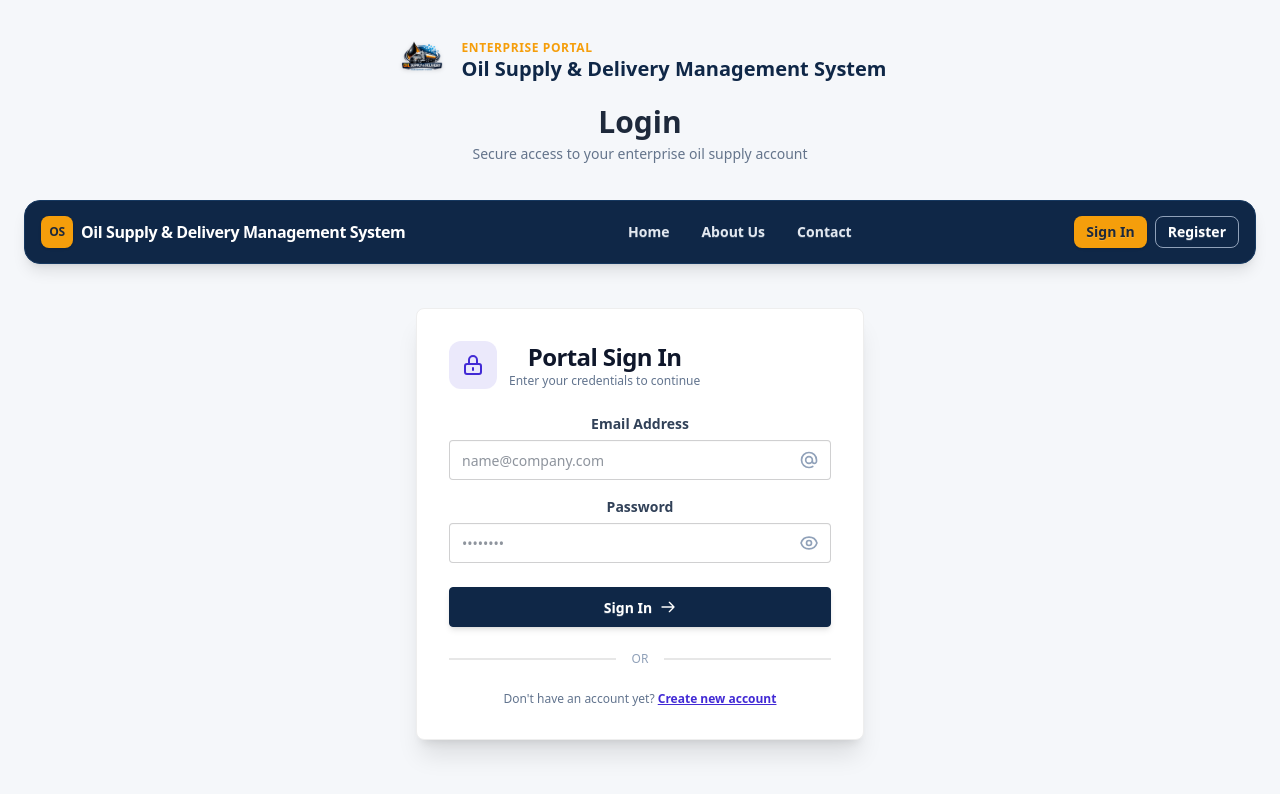
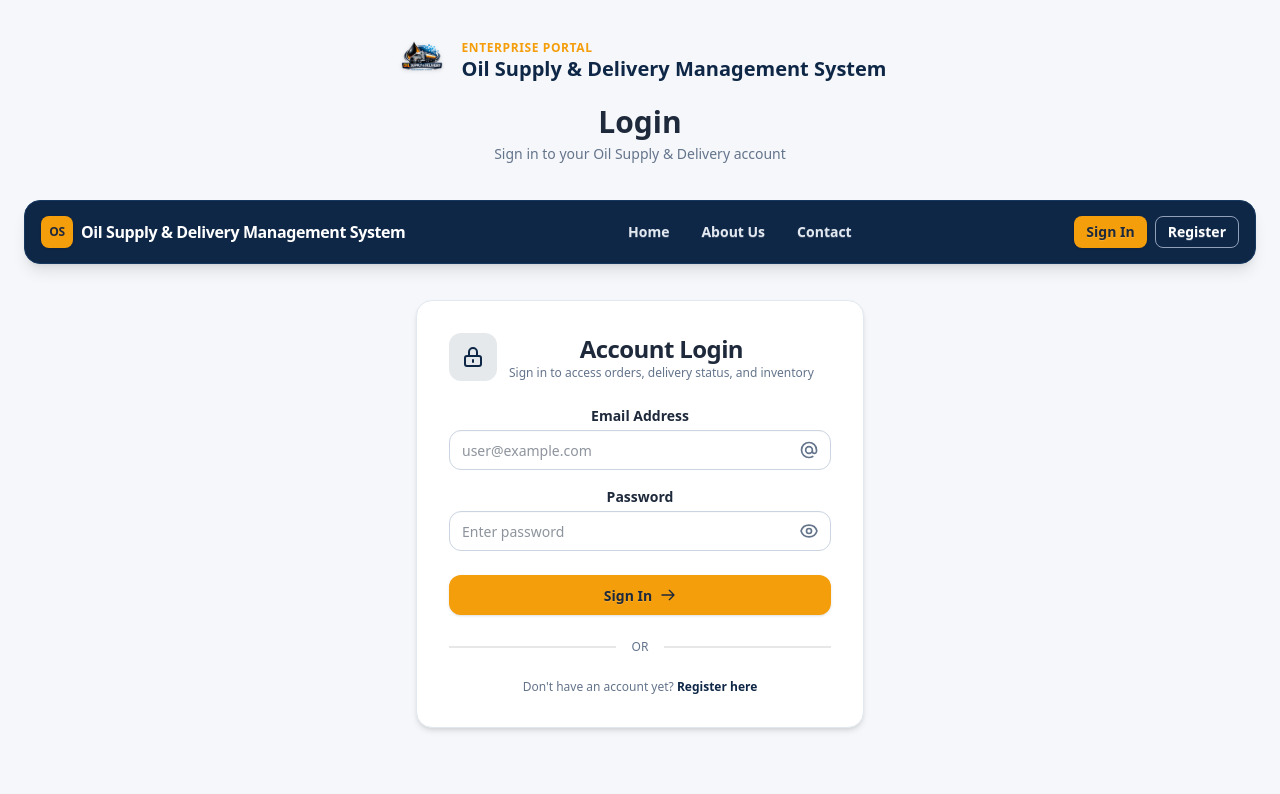
Before and after one commit to MirEashanZaman/Oil-Supply-Delivery-Management-System-Frontend, a Next.js app: page /login in a window 1280 px wide. Shown: the top 794 px of the page. Built offline with nearby package versions, Linux system fonts and the light colour scheme.

Commit message:
Apply user-specified colors and human styling to Login page

```diff
--- a/app/login/page.tsx
+++ b/app/login/page.tsx
@@ -171,26 +171,26 @@ export default function Login() {
 
     return (
         <div className="w-full flex flex-col items-center">
-            <MyHeader name="Login" message="Secure access to your enterprise oil supply account" />
+            <MyHeader name="Login" message="Sign in to your Oil Supply & Delivery account" />
             <MyNavigation />
 
-            <div className="mt-8 w-full max-w-md">
-                <div className="card bg-base-100 shadow-xl border border-base-300">
+            <div className="mt-6 w-full max-w-md">
+                <div className="card bg-[#FFFFFF] shadow-md border border-[#E2E8F0] rounded-2xl">
                     <div className="card-body p-6 sm:p-8">
                         <div className="flex items-center gap-3 mb-4">
-                            <div className="p-3 bg-primary/10 text-primary rounded-xl">
+                            <div className="p-3 bg-[#0F2747]/10 text-[#0F2747] rounded-xl">
                                 <svg className="w-6 h-6" fill="none" stroke="currentColor" viewBox="0 0 24 24">
                                     <path strokeLinecap="round" strokeLinejoin="round" strokeWidth="2" d="M12 15v2m-6 4h12a2 2 0 002-2v-6a2 2 0 00-2-2H6a2 2 0 00-2 2v6a2 2 0 002 2zm10-10V7a4 4 0 00-8 0v4h8z" />
                                 </svg>
                             </div>
                             <div>
-                                <h1 className="text-2xl font-bold text-slate-900 tracking-tight">Portal Sign In</h1>
-                                <p className="text-xs text-slate-500 font-medium">Enter your credentials to continue</p>
+                                <h1 className="text-2xl font-bold text-[#1E293B] tracking-tight">Account Login</h1>
+                                <p className="text-xs text-[#64748B]">Sign in to access orders, delivery status, and inventory</p>
                             </div>
                         </div>
 
                         {successMessage && (
-                            <div role="alert" className="alert alert-success shadow-sm mb-5 text-sm py-3">
+                            <div role="alert" className="alert bg-[#16A34A] text-white shadow-sm mb-5 text-sm py-2.5 rounded-xl border-none">
                                 <svg className="w-5 h-5 shrink-0 stroke-current" fill="none" viewBox="0 0 24 24">
                                     <path strokeLinecap="round" strokeLinejoin="round" strokeWidth="2" d="M9 12l2 2 4-4m6 2a9 9 0 11-18 0 9 9 0 0118 0z" />
                                 </svg>
@@ -199,7 +199,7 @@ export default function Login() {
                         )}
 
                         {errors.form && (
-                            <div role="alert" className="alert alert-error shadow-sm mb-5 text-sm py-3 text-white bg-error">
+                            <div role="alert" className="alert bg-[#DC2626] text-white shadow-sm mb-5 text-sm py-2.5 rounded-xl border-none">
                                 <svg className="w-5 h-5 shrink-0 stroke-current" fill="none" viewBox="0 0 24 24">
                                     <path strokeLinecap="round" strokeLinejoin="round" strokeWidth="2" d="M10 14l2-2m0 0l2-2m-2 2l-2-2m2 2l2 2m7-2a9 9 0 11-18 0 9 9 0 0118 0z" />
                                 </svg>
@@ -209,43 +209,43 @@ export default function Login() {
 
                         <form onSubmit={handleSubmit} noValidate className="space-y-4">
                             <div className="form-control w-full">
-                                <label className="label pb-1.5" htmlFor="email">
-                                    <span className="label-text font-semibold text-slate-700">Email Address</span>
+                                <label className="label pb-1" htmlFor="email">
+                                    <span className="label-text font-semibold text-[#1E293B]">Email Address</span>
                                 </label>
                                 <div className="relative">
                                     <input
                                         id="email"
                                         type="email"
                                         value={email}
-                                        placeholder="name@company.com"
+                                        placeholder="user@example.com"
                                         onChange={(e) => setEmail(e.target.value)}
-                                        className={`input input-bordered w-full pr-10 focus:outline-primary transition ${errors.email ? "input-error" : ""}`}
+                                        className={`input input-bordered w-full bg-[#FFFFFF] text-[#1E293B] border-[#CBD5E1] pr-10 focus:border-[#0F2747] focus:outline-none transition rounded-xl ${errors.email ? "border-[#DC2626]" : ""}`}
                                     />
-                                    <span className="absolute inset-y-0 right-0 flex items-center pr-3 pointer-events-none text-slate-400">
+                                    <span className="absolute inset-y-0 right-0 flex items-center pr-3 pointer-events-none text-[#64748B]">
                                         <svg className="w-5 h-5" fill="none" stroke="currentColor" viewBox="0 0 24 24">
                                             <path strokeLinecap="round" strokeLinejoin="round" strokeWidth="2" d="M16 12a4 4 0 10-8 0 4 4 0 008 0zm0 0v1.5a2.5 2.5 0 005 0V12a9 9 0 10-9 9m4.5-1.206a8.959 8.959 0 01-4.5 1.207" />
                                         </svg>
                                     </span>
                                 </div>
                                 {errors.email && (
-                                    <span className="text-error text-xs font-medium mt-1.5">{errors.email}</span>
+                                    <span className="text-[#DC2626] text-xs font-medium mt-1">{errors.email}</span>
                                 )}
                             </div>
 
                             <div className="form-control w-full">
-                                <label className="label pb-1.5" htmlFor="password">
-                                    <span className="label-text font-semibold text-slate-700">Password</span>
+                                <label className="label pb-1" htmlFor="password">
+                                    <span className="label-text font-semibold text-[#1E293B]">Password</span>
                                 </label>
                                 <div className="relative">
                                     <input
                                         id="password"
                                         type="password"
                                         value={password}
-                                        placeholder="••••••••"
+                                        placeholder="Enter password"
                                         onChange={(e) => setPassword(e.target.value)}
-                                        className={`input input-bordered w-full pr-10 focus:outline-primary transition ${errors.password ? "input-error" : ""}`}
+                                        className={`input input-bordered w-full bg-[#FFFFFF] text-[#1E293B] border-[#CBD5E1] pr-10 focus:border-[#0F2747] focus:outline-none transition rounded-xl ${errors.password ? "border-[#DC2626]" : ""}`}
                                     />
-                                    <span className="absolute inset-y-0 right-0 flex items-center pr-3 pointer-events-none text-slate-400">
+                                    <span className="absolute inset-y-0 right-0 flex items-center pr-3 pointer-events-none text-[#64748B]">
                                         <svg className="w-5 h-5" fill="none" stroke="currentColor" viewBox="0 0 24 24">
                                             <path strokeLinecap="round" strokeLinejoin="round" strokeWidth="2" d="M15 12a3 3 0 11-6 0 3 3 0 016 0z" />
                                             <path strokeLinecap="round" strokeLinejoin="round" strokeWidth="2" d="M2.458 12C3.732 7.943 7.523 5 12 5c4.478 0 8.268 2.943 9.542 7-1.274 4.057-5.064 7-9.542 7-4.477 0-8.268-2.943-9.542-7z" />
@@ -253,7 +253,7 @@ export default function Login() {
                                     </span>
                                 </div>
                                 {errors.password && (
-                                    <span className="text-error text-xs font-medium mt-1.5">{errors.password}</span>
+                                    <span className="text-[#DC2626] text-xs font-medium mt-1">{errors.password}</span>
                                 )}
                             </div>
 
@@ -261,12 +261,12 @@ export default function Login() {
                                 <button
                                     type="submit"
                                     disabled={isSubmitting}
-                                    className="btn btn-primary w-full shadow-md text-white font-semibold flex items-center justify-center gap-2"
+                                    className="btn bg-[#F59E0B] hover:bg-[#D97706] text-[#1E293B] font-bold w-full border-none shadow-sm rounded-xl flex items-center justify-center gap-2 cursor-pointer transition-colors"
                                 >
                                     {isSubmitting ? (
                                         <>
                                             <span className="loading loading-spinner loading-sm"></span>
-                                            Authenticating...
+                                            Signing in...
                                         </>
                                     ) : (
                                         <>
@@ -280,13 +280,13 @@ export default function Login() {
                             </div>
                         </form>
 
-                        <div className="divider text-xs text-slate-400 my-4">OR</div>
+                        <div className="divider text-xs text-[#64748B] my-4">OR</div>
 
                         <div className="text-center">
-                            <p className="text-xs text-slate-500">
+                            <p className="text-xs text-[#64748B]">
                                 Don&apos;t have an account yet?{" "}
-                                <a href="/registration" className="link link-primary font-semibold hover:underline">
-                                    Create new account
+                                <a href="/registration" className="text-[#0F2747] font-bold hover:underline">
+                                    Register here
                                 </a>
                             </p>
                         </div>
```
